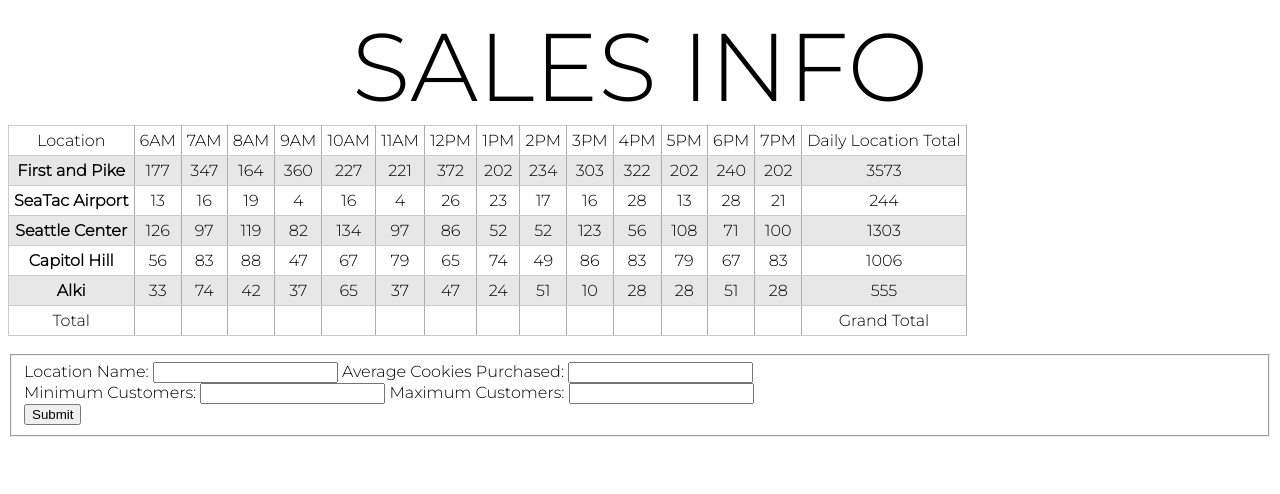
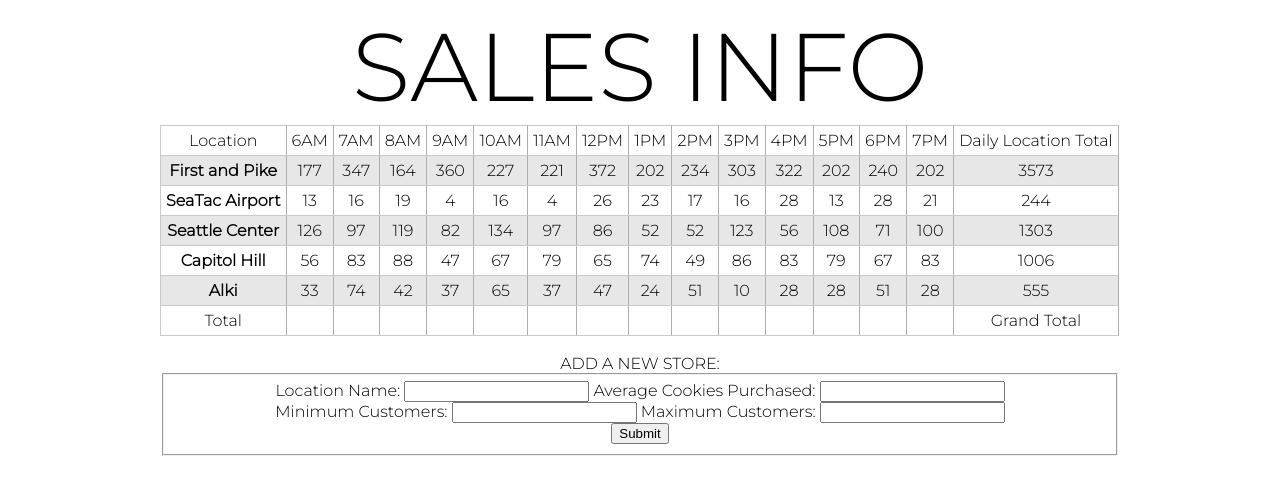
Before and after one commit to mikefili/cookie-stand, a plain HTML site: page sales.html in a window 1280 px wide. Drawn offline with Linux system fonts and the light colour scheme.

```diff
--- a/sales.html
+++ b/sales.html
@@ -11,6 +11,7 @@
 </head>
 
 <body>
+  <div id="body">
   <header>SALES INFO</header>
   <main id="main-content"></main>
   <table>
@@ -22,7 +23,7 @@
     </tfoot>
   </table>
   <br>
-  <form id="form-data">
+  <form id="form-data">ADD A NEW STORE:
     <fieldset>
       Location Name: <input name="locationInput" type="text">
       Average Cookies Purchased: <input name="avgCookiesInput" type="number"><br>
@@ -33,6 +34,7 @@
   </main>
   <footer></footer>
   <script src="app.js"></script>
+</div>
 </body>
 
 </html>
--- a/style.css
+++ b/style.css
@@ -40,8 +40,15 @@
 #form-data {
   font-family: 'Montserrat', sans-serif;
   font-size: 18x;
+  text-align: center;
 }
 
-#submit {
-  /* align-self: auto; */
+/* #submit {
+  align-self: auto;
+} */
+
+body {
+  width: 960px;
+  margin-left: auto;
+  margin-right: auto;
 }
```
Also changed, not shown: app.js (+3 -9 lines).
